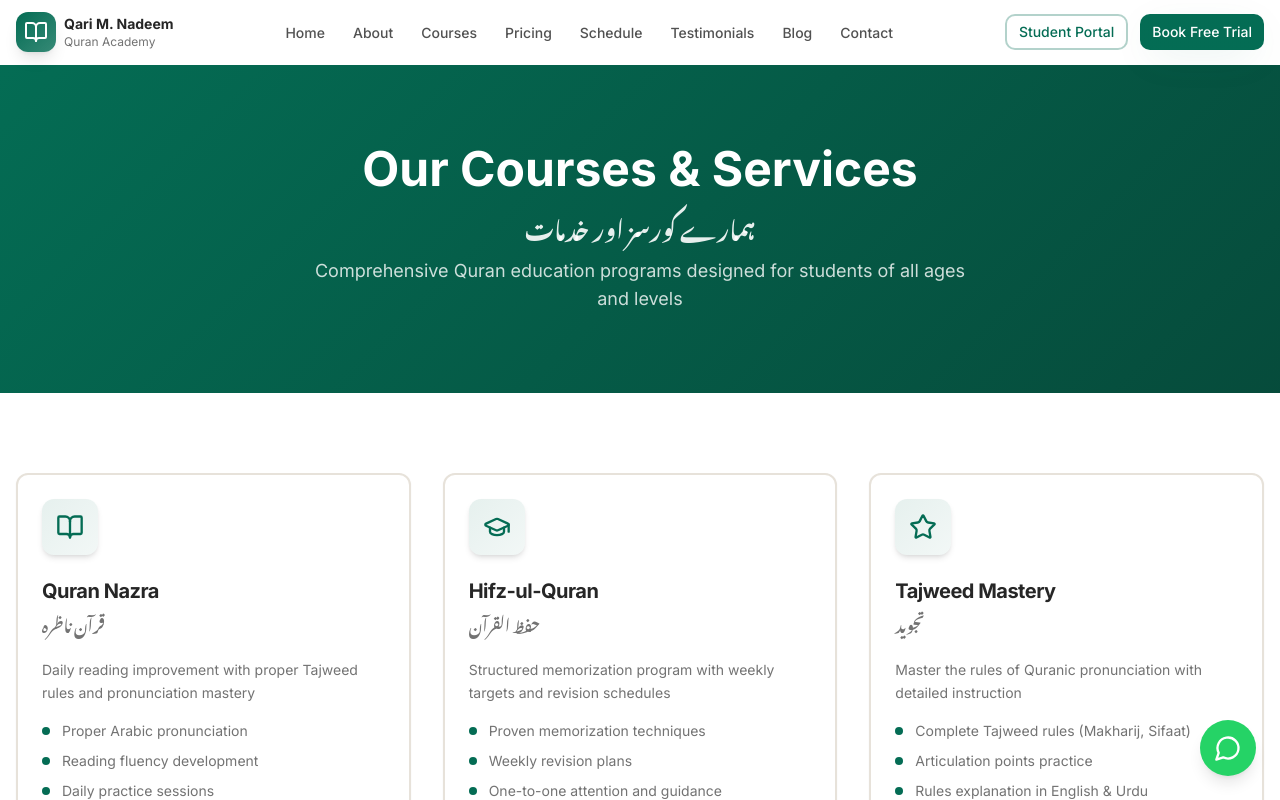
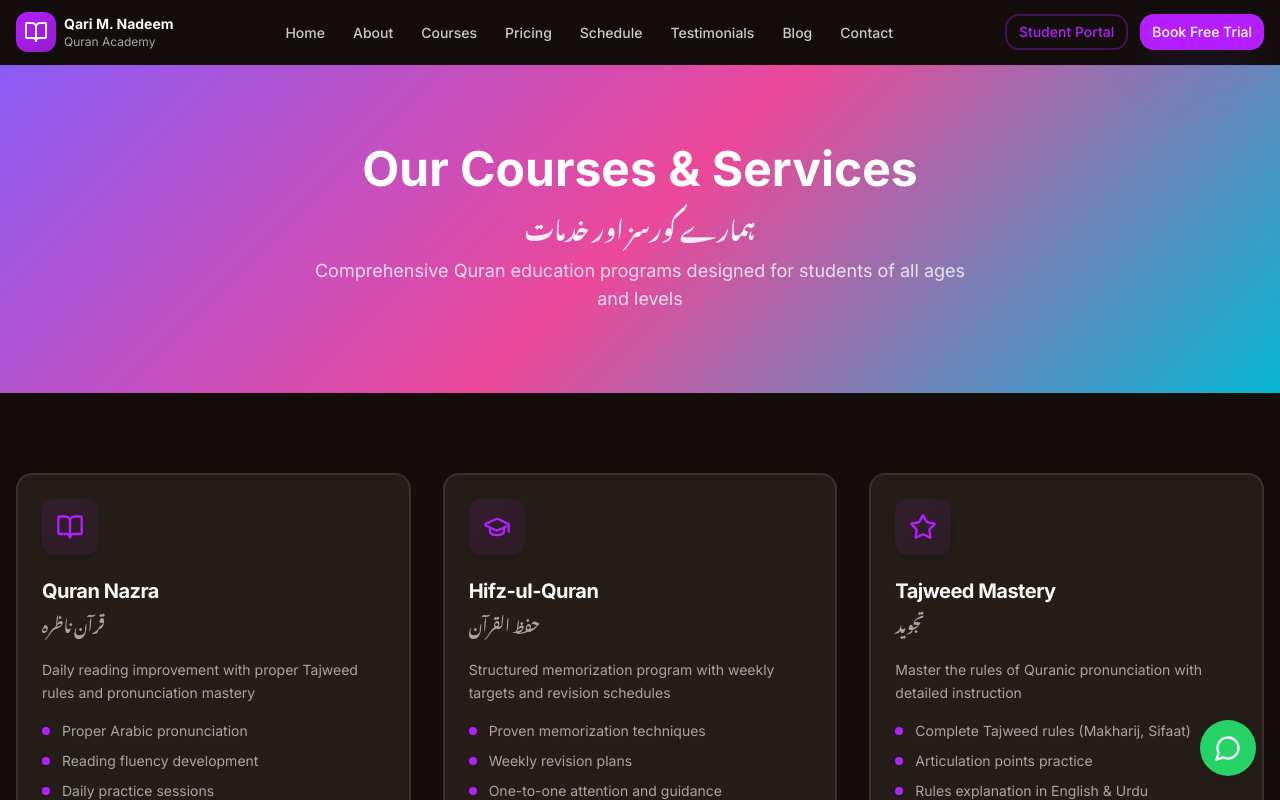
Before and after one commit to OwaisZakir/ONLINE_QURAN-TEACHER-WEBSITE, a React (Vite) app: page /courses in a window 1280 px wide. Shown: the top 800 px of the page. Built offline with nearby package versions, Linux system fonts and the light colour scheme; the HTML template or start-up script is replaced by a standard one; a web font is replaced by a local one.

Commit message:
Modern color system with vibrant gradients and contemporary design
cgen-3f3e552f236b4c5b8eb7cac0b256c22c

```diff
--- a/src/index.css
+++ b/src/index.css
@@ -2,96 +2,95 @@
 @tailwind components;
 @tailwind utilities;
 
-/* Definition of the design system. All colors, gradients, fonts, etc should be defined here.
-All colors MUST be HSL.
-*/
+/* Modern Design System with vibrant, eye-catching colors */
 
 @layer base {
   :root {
-    /* Islamic emerald and gold theme */
-    --background: 0 0% 100%;
-    --foreground: 0 0% 15%;
+    /* Modern Dark Background */
+    --background: 15 25% 6%;
+    --foreground: 0 0% 98%;
 
-    --card: 0 0% 100%;
-    --card-foreground: 0 0% 15%;
+    --card: 20 20% 12%;
+    --card-foreground: 0 0% 98%;
 
-    --popover: 0 0% 100%;
-    --popover-foreground: 0 0% 15%;
+    --popover: 20 20% 12%;
+    --popover-foreground: 0 0% 98%;
 
-    /* Emerald green primary */
-    --primary: 166 93% 22%;
+    /* Premium Gradient Accents */
+    --primary: 280 100% 56%;
     --primary-foreground: 0 0% 100%;
 
-    /* Lighter emerald for hover states */
-    --primary-hover: 166 85% 28%;
+    --primary-hover: 260 100% 50%;
 
-    /* Gold accent */
-    --gold: 47 69% 53%;
-    --gold-foreground: 0 0% 15%;
+    /* Vibrant Cyan/Teal Accent */
+    --gold: 180 100% 42%;
+    --gold-foreground: 0 0% 12%;
 
-    /* Cream/beige secondary */
-    --secondary: 40 20% 96%;
-    --secondary-foreground: 166 93% 22%;
+    /* Hot Pink Secondary */
+    --secondary: 320 95% 55%;
+    --secondary-foreground: 0 0% 100%;
 
-    --muted: 40 15% 95%;
-    --muted-foreground: 0 0% 45%;
+    --muted: 20 10% 25%;
+    --muted-foreground: 0 0% 65%;
 
-    --accent: 47 69% 53%;
-    --accent-foreground: 0 0% 15%;
+    --accent: 180 100% 42%;
+    --accent-foreground: 0 0% 12%;
 
     --destructive: 0 84.2% 60.2%;
     --destructive-foreground: 0 0% 100%;
 
-    --border: 40 20% 88%;
-    --input: 40 20% 88%;
-    --ring: 166 93% 22%;
+    --border: 20 15% 20%;
+    --input: 20 15% 20%;
+    --ring: 280 100% 56%;
 
-    --radius: 0.75rem;
+    --radius: 1rem;
 
-    /* Islamic design tokens */
-    --gradient-primary: linear-gradient(135deg, hsl(166 93% 22%), hsl(166 85% 16%));
-    --gradient-gold: linear-gradient(135deg, hsl(47 69% 53%), hsl(40 75% 48%));
-    --gradient-hero: linear-gradient(135deg, hsl(166 93% 22% / 0.95), hsl(166 85% 16% / 0.98));
+    /* Modern Gradients */
+    --gradient-primary: linear-gradient(135deg, #8b5cf6 0%, #ec4899 50%, #06b6d4 100%);
+    --gradient-gold: linear-gradient(135deg, #06b6d4 0%, #10b981 100%);
+    --gradient-hero: linear-gradient(135deg, #1a1f2e 0%, #2d1b69 50%, #1a2b4a 100%);
+    --gradient-accent: linear-gradient(135deg, #ff006e 0%, #8b5cf6 50%, #00d9ff 100%);
 
-    --shadow-elegant: 0 10px 40px -10px hsl(166 93% 22% / 0.15);
-    --shadow-gold: 0 4px 20px hsl(47 69% 53% / 0.25);
+    --shadow-elegant: 0 20px 60px -10px rgba(139, 92, 246, 0.3);
+    --shadow-gold: 0 8px 32px rgba(6, 182, 212, 0.3);
+    --shadow-neon: 0 0 40px rgba(6, 182, 212, 0.4);
 
     --transition-smooth: all 0.3s cubic-bezier(0.4, 0, 0.2, 1);
   }
 
   .dark {
-    --background: 166 40% 8%;
-    --foreground: 0 0% 95%;
+    --background: 15 25% 6%;
+    --foreground: 0 0% 98%;
 
-    --card: 166 35% 10%;
-    --card-foreground: 0 0% 95%;
+    --card: 20 20% 12%;
+    --card-foreground: 0 0% 98%;
 
-    --popover: 166 35% 10%;
-    --popover-foreground: 0 0% 95%;
+    --popover: 20 20% 12%;
+    --popover-foreground: 0 0% 98%;
 
-    --primary: 166 75% 35%;
+    --primary: 280 100% 56%;
     --primary-foreground: 0 0% 100%;
 
-    --primary-hover: 166 70% 42%;
+    --primary-hover: 260 100% 50%;
 
-    --gold: 47 69% 53%;
-    --gold-foreground: 0 0% 15%;
+    --gold: 180 100% 42%;
+    --gold-foreground: 0 0% 12%;
 
-    --secondary: 166 30% 15%;
-    --secondary-foreground: 0 0% 95%;
+    --secondary: 320 95% 55%;
+    --secondary-foreground: 0 0% 100%;
 
-    --muted: 166 25% 18%;
+    --muted: 20 10% 25%;
     --muted-foreground: 0 0% 65%;
 
-    --accent: 47 69% 53%;
-    --accent-foreground: 0 0% 15%;
+    --accent: 180 100% 42%;
+    --accent-foreground: 0 0% 12%;
 
     --destructive: 0 62.8% 50%;
     --destructive-foreground: 0 0% 100%;
 
-    --border: 166 30% 20%;
-    --input: 166 30% 20%;
-    --ring: 166 75% 35%;
+    --border: 20 15% 20%;
+    --input: 20 15% 20%;
+    --ring: 280 100% 56%;
   }
 }
 
@@ -118,8 +117,8 @@ All colors MUST be HSL.
 
   /* Custom scrollbar */
   ::-webkit-scrollbar {
-    width: 8px;
-    height: 8px;
+    width: 10px;
+    height: 10px;
   }
 
   ::-webkit-scrollbar-track {
@@ -127,16 +126,17 @@ All colors MUST be HSL.
   }
 
   ::-webkit-scrollbar-thumb {
-    background: hsl(var(--primary) / 0.3);
-    border-radius: 4px;
+    background: linear-gradient(180deg, hsl(280 100% 56%), hsl(180 100% 42%));
+    border-radius: 5px;
   }
 
   ::-webkit-scrollbar-thumb:hover {
-    background: hsl(var(--primary) / 0.5);
+    background: linear-gradient(180deg, hsl(280 100% 60%), hsl(180 100% 50%));
   }
 }
 
 @layer utilities {
+  /* Modern Gradients */
   .gradient-primary {
     background: var(--gradient-primary);
   }
@@ -149,6 +149,11 @@ All colors MUST be HSL.
     background: var(--gradient-hero);
   }
 
+  .gradient-accent {
+    background: var(--gradient-accent);
+  }
+
+  /* Modern Shadows */
   .shadow-elegant {
     box-shadow: var(--shadow-elegant);
   }
@@ -157,61 +162,85 @@ All colors MUST be HSL.
     box-shadow: var(--shadow-gold);
   }
 
+  .shadow-neon {
+    box-shadow: var(--shadow-neon);
+    border: 1px solid rgba(6, 182, 212, 0.3);
+  }
+
   .transition-smooth {
     transition: var(--transition-smooth);
   }
 
-  /* Islamic decorative pattern */
-  .pattern-islamic {
-    background-image:
-      radial-gradient(circle at 25% 25%, hsl(47 69% 53% / 0.03) 0%, transparent 50%),
-      radial-gradient(circle at 75% 75%, hsl(166 93% 22% / 0.03) 0%, transparent 50%);
+  /* Modern gradient backgrounds */
+  .bg-gradient-modern {
+    background: linear-gradient(135deg, rgba(139, 92, 246, 0.1) 0%, rgba(6, 182, 212, 0.1) 100%);
   }
 
-  /* Modern gradient utilities */
-  .bg-gradient-to-br-gold {
-    @apply bg-gradient-to-br from-amber-400/20 to-transparent;
+  .bg-gradient-neon {
+    background: linear-gradient(135deg, rgba(255, 0, 110, 0.1) 0%, rgba(139, 92, 246, 0.1) 50%, rgba(0, 217, 255, 0.1) 100%);
   }
 
-  .bg-gradient-to-tr-primary {
-    @apply bg-gradient-to-tr from-primary/10 to-transparent;
+  /* Text Gradients */
+  .text-gradient-primary {
+    @apply bg-gradient-to-r from-violet-500 via-pink-500 to-cyan-500 bg-clip-text text-transparent;
   }
 
-  /* Enhanced text utilities */
-  .text-gradient-primary {
-    @apply bg-gradient-to-r from-primary to-primary/80 bg-clip-text text-transparent;
+  .text-gradient-neon {
+    @apply bg-gradient-to-r from-pink-500 via-purple-500 to-cyan-500 bg-clip-text text-transparent;
   }
 
-  .text-gradient-gold {
-    @apply bg-gradient-to-r from-amber-400 to-yellow-300 bg-clip-text text-transparent;
+  /* Glassmorphism */
+  .glass {
+    @apply bg-white/5 backdrop-blur-2xl border border-white/10;
   }
 
-  /* Backdrop utilities */
-  .backdrop-blur-lg {
-    @apply backdrop-blur-lg;
+  .glass-hover {
+    @apply glass hover:bg-white/10 hover:border-white/20 transition-all duration-300;
   }
 
-  /* Modern shadow utilities */
+  /* Modern Borders */
+  .border-gradient {
+    border-image: linear-gradient(135deg, hsl(280 100% 56%), hsl(180 100% 42%)) 1;
+  }
+
+  /* Glow Effects */
+  .glow-primary {
+    box-shadow: 0 0 30px rgba(139, 92, 246, 0.4), 0 0 60px rgba(139, 92, 246, 0.2);
+  }
+
+  .glow-cyan {
+    box-shadow: 0 0 30px rgba(6, 182, 212, 0.4), 0 0 60px rgba(6, 182, 212, 0.2);
+  }
+
+  .glow-pink {
+    box-shadow: 0 0 30px rgba(236, 72, 153, 0.4), 0 0 60px rgba(236, 72, 153, 0.2);
+  }
+
+  /* Hover Glow */
+  .hover-glow-primary:hover {
+    box-shadow: 0 0 40px rgba(139, 92, 246, 0.5), 0 0 80px rgba(139, 92, 246, 0.3);
+  }
+
+  .hover-glow-cyan:hover {
+    box-shadow: 0 0 40px rgba(6, 182, 212, 0.5), 0 0 80px rgba(6, 182, 212, 0.3);
+  }
+
+  /* Backdrop Blur */
+  .backdrop-blur-xl {
+    @apply backdrop-blur-xl;
+  }
+
+  /* Modern shadows */
   .shadow-modern {
     @apply shadow-lg hover:shadow-2xl transition-shadow;
   }
 
   .shadow-soft {
-    box-shadow: 0 4px 6px -1px hsl(0 0% 0% / 0.05);
+    box-shadow: 0 4px 6px -1px hsl(0 0% 0% / 0.3);
   }
 
   .shadow-medium {
-    box-shadow: 0 10px 15px -3px hsl(0 0% 0% / 0.1);
-  }
-
-  /* Border utilities */
-  .border-gradient {
-    border-image: linear-gradient(135deg, hsl(var(--primary)), hsl(var(--gold))) 1;
-  }
-
-  /* Animation utilities - already in App.css but available here */
-  .animate-float {
-    @apply duration-300;
+    box-shadow: 0 10px 15px -3px hsl(0 0% 0% / 0.3);
   }
 }
 
@@ -224,7 +253,7 @@ All colors MUST be HSL.
   }
 }
 
-/* Smooth fade-in for page transitions */
+/* Modern keyframes */
 @keyframes fadeInPage {
   from {
     opacity: 0;
@@ -236,22 +265,47 @@ All colors MUST be HSL.
   }
 }
 
+@keyframes float-slow {
+  0%, 100% {
+    transform: translateY(0px);
+  }
+  50% {
+    transform: translateY(-20px);
+  }
+}
+
+@keyframes glow-pulse {
+  0%, 100% {
+    filter: drop-shadow(0 0 20px rgba(139, 92, 246, 0.3));
+  }
+  50% {
+    filter: drop-shadow(0 0 40px rgba(139, 92, 246, 0.6));
+  }
+}
+
+@keyframes gradient-shift {
+  0% {
+    background-position: 0% 50%;
+  }
+  50% {
+    background-position: 100% 50%;
+  }
+  100% {
+    background-position: 0% 50%;
+  }
+}
+
 html {
   scroll-behavior: smooth;
 }
 
-/* Loading animation */
-@keyframes spin-slow {
-  from {
-    transform: rotate(0deg);
-  }
-  to {
-    transform: rotate(360deg);
-  }
+.animate-glow-pulse {
+  animation: glow-pulse 2s ease-in-out infinite;
 }
 
-.animate-spin-slow {
-  animation: spin-slow 3s linear infinite;
+.animate-gradient-shift {
+  animation: gradient-shift 4s ease infinite;
+  background-size: 200% 200%;
 }
 
 /* Responsive typography enhancements */
@@ -260,3 +314,12 @@ html {
     font-size: 14px;
   }
 }
+
+/* Reduce motion support */
+@media (prefers-reduced-motion: reduce) {
+  * {
+    animation-duration: 0.01ms !important;
+    animation-iteration-count: 1 !important;
+    transition-duration: 0.01ms !important;
+  }
+}
```
